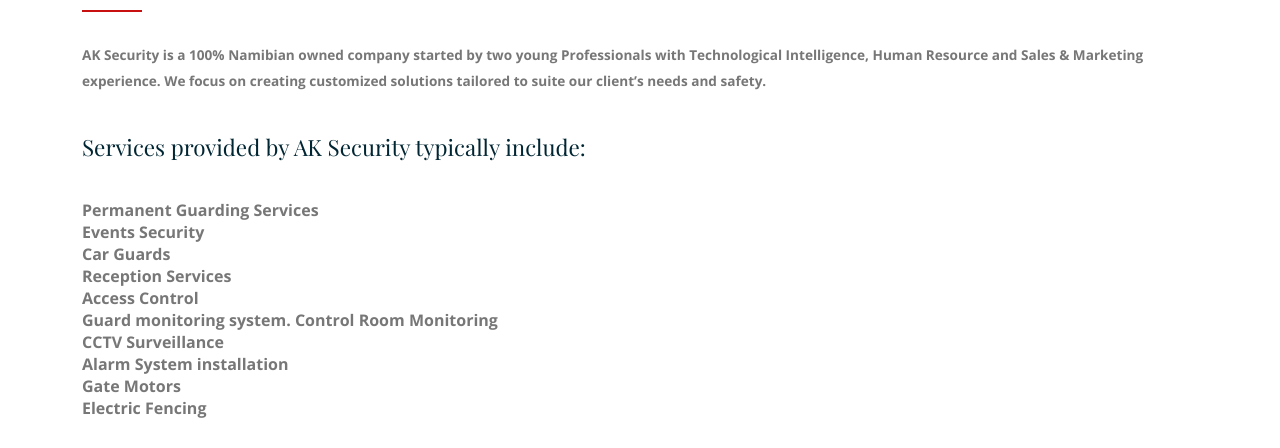
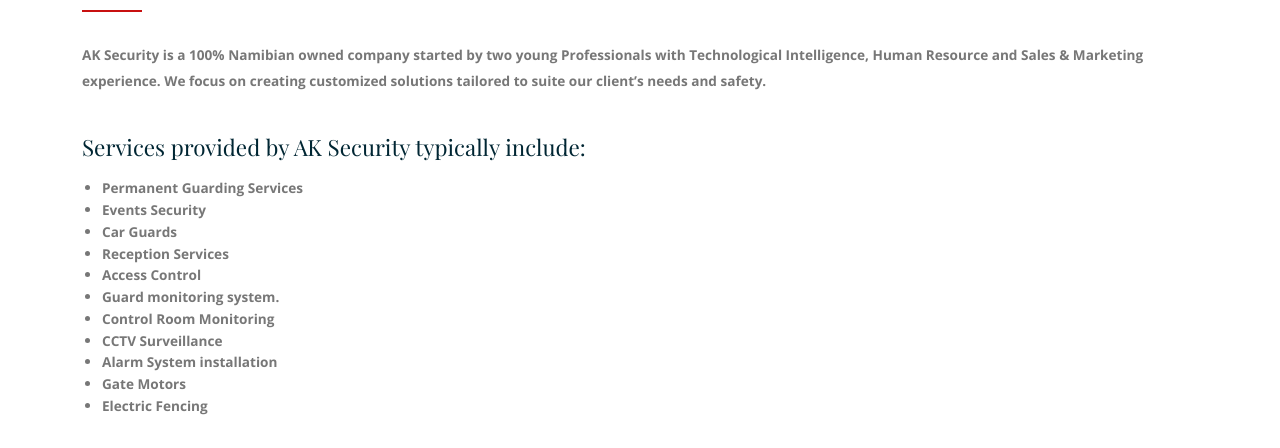
Before and after one commit to hpmouton/aksite, a plain HTML site: page services.html in a window 1280 px wide. Shown: the part 504-952 px from the top of the page. Drawn offline with nearby package versions, Linux system fonts and the light colour scheme; files whose address does not match are found by name.

Commit message:
Add files via upload

```diff
--- a/css/template-style.css
+++ b/css/template-style.css
@@ -261,6 +261,15 @@ table {
 table tr td,
 table tr th {
     padding: 10px;
+}
+
+.services_list {
+    font-weight: bold;
+}
+
+.services_list :hover {
+    color: #C81010;
+    cursor: pointer;
 }
 
 table tfoot,
--- a/services.html
+++ b/services.html
@@ -62,12 +62,27 @@
                       needs and safety.</b>
                     </p>
                     <h2 class="text-thin">Services provided by AK Security typically include:</h2>
+                    <ul class="services_list">
 
-                    <br><b>Permanent Guarding Services
+                        <li>Permanent Guarding Services</li>
+                        <li>Events Security</li>
+                        <li>Car Guards</li>
+                        <li>Reception Services</li>
+                        <li>Access Control</li>
+                        <li>Guard monitoring system.</li>
+                        <li>Control Room Monitoring</li>
+                        <li>CCTV Surveillance</li>
+                        <li> Alarm System installation</li>
+                        <li>Gate Motors</li>
+                        <li>Electric Fencing</li>
 
-                    <br> Events Security<br> Car Guards<br> Reception Services <br> Access Control<br> Guard monitoring system. Control Room Monitoring<br> CCTV Surveillance<br> Alarm System installation<br> Gate Motors<br> Electric Fencing<br>
-</b>
-                    </p>
+
+
+                    </ul>
+
+
+
+
                 </div>
 
 
```
Also changed, not shown: contact.html (+2 -1 lines).
